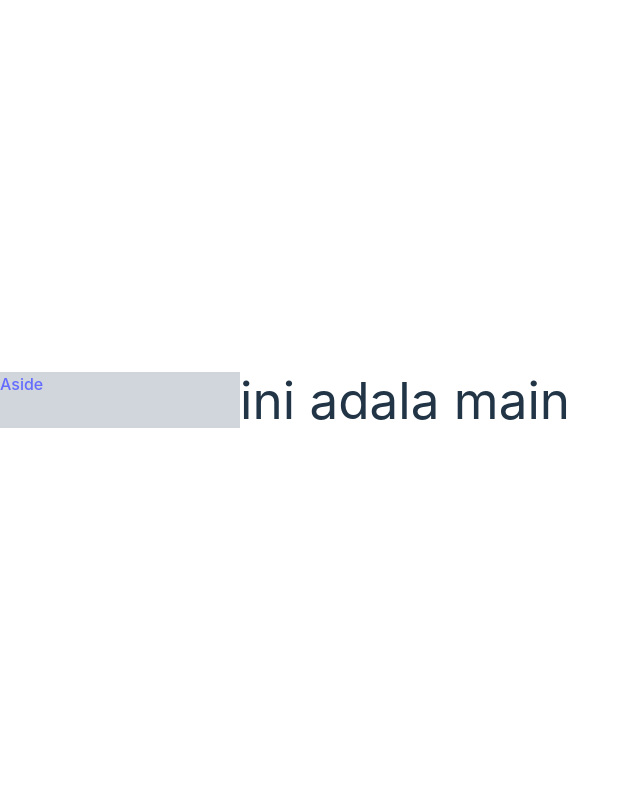
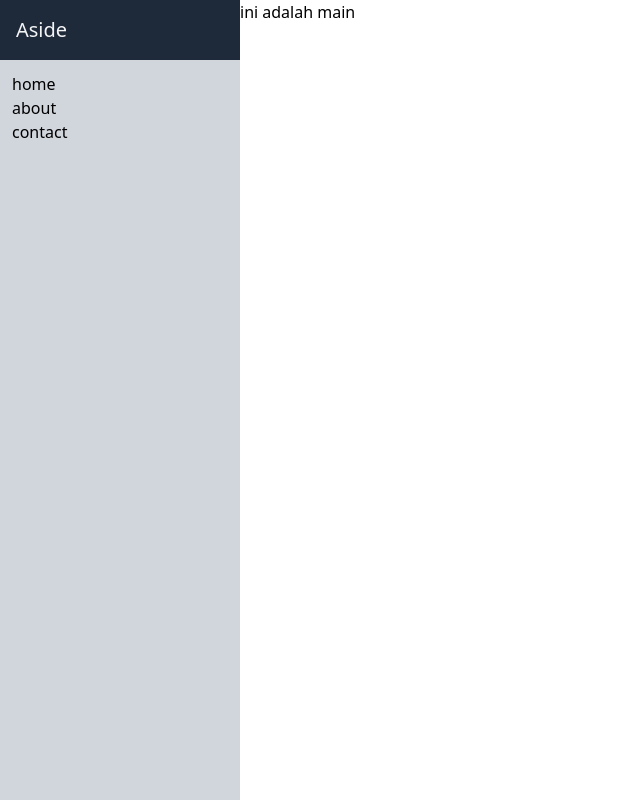
Before and after one commit to jannatun45/typscript, a React (Vite) app: page / in a window 1280 px wide. Shown: the whole page, without its empty margins (0-640 px from the left). Built offline with nearby package versions, Linux system fonts and the light colour scheme.

Commit message:
create aside bar

```diff
--- a/src/App.tsx
+++ b/src/App.tsx
@@ -1,15 +1,25 @@
+import { routes } from "./routes"
+
 export default function App() {
+  console.log("routes => ", routes)
   return (
       <div className="flex">
-        <aside className="w-60 bg-gray-300">
-          <div>
+        <aside className="fixed w-60 inset-y-0 flx-wrap  bg-gray-300">
+          <div className="p-4 bg-gray-800">
             <a href="http://localhost:5173/">
-              <h2>Aside</h2>
+              <h2 className="text-xl text-gray-100">Aside</h2>
             </a>
           </div>
+          <div className='h-full mt-1'>
+            <ul className='py-2'>
+              <li className='px-3'><a href="/home">home</a></li>
+              <li className='px-3'><a href="/about">about</a></li>
+              <li className='px-3'><a href="/contact">contact</a></li>
+            </ul>
+          </div>
         </aside>
-        <main>
-          <h1>ini adala main</h1>
+        <main className="ml-60">
+          <h1>ini adalah main</h1>
         </main>
       </div>
   );
--- a/src/index.css
+++ b/src/index.css
@@ -1,5 +1,5 @@
 @import "tailwindcss";
-
+/*
 :root {
   font-family: Inter, system-ui, Avenir, Helvetica, Arial, sans-serif;
   line-height: 1.5;
@@ -68,3 +68,4 @@ button:focus-visible {
     background-color: #f9f9f9;
   }
 }
+*/
```
